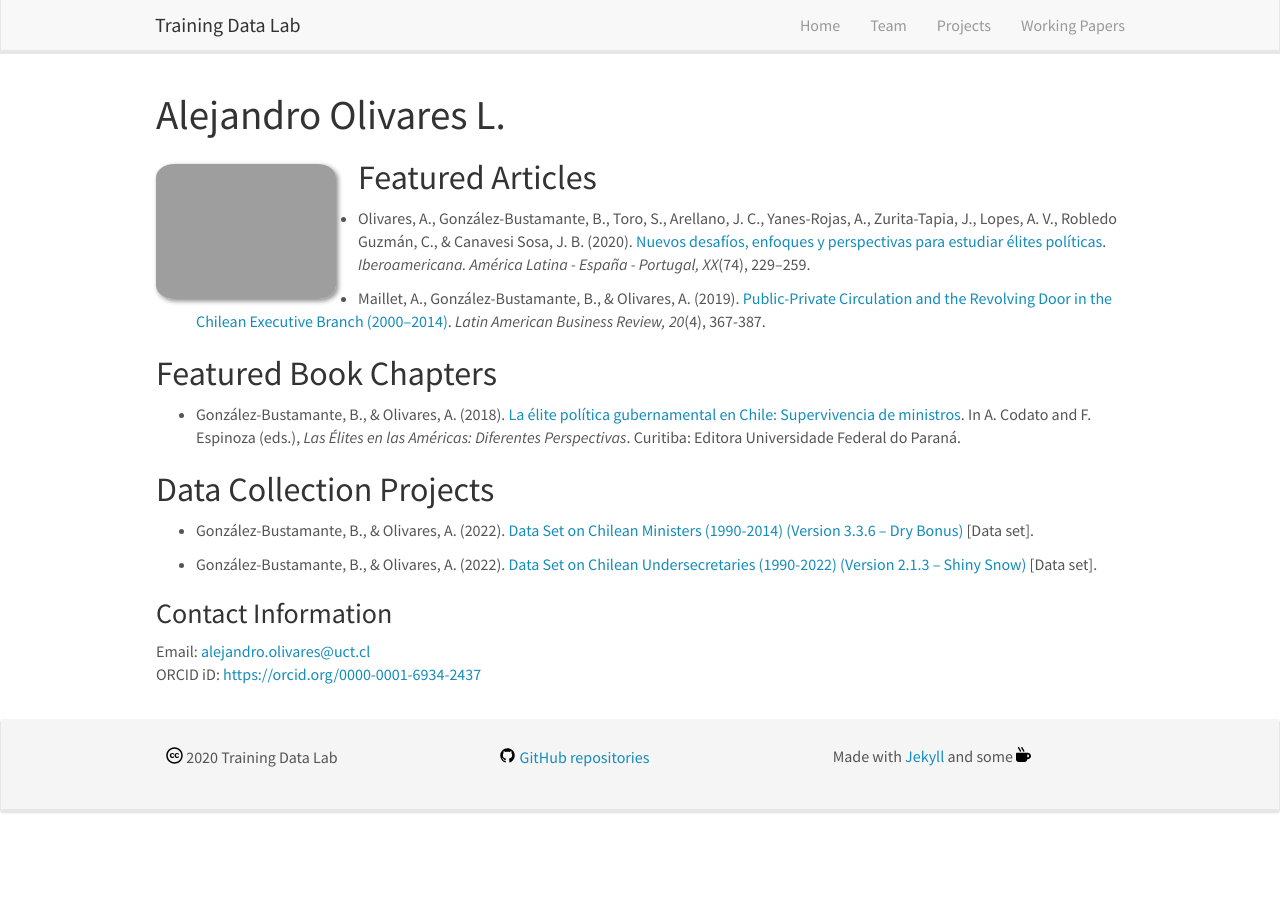
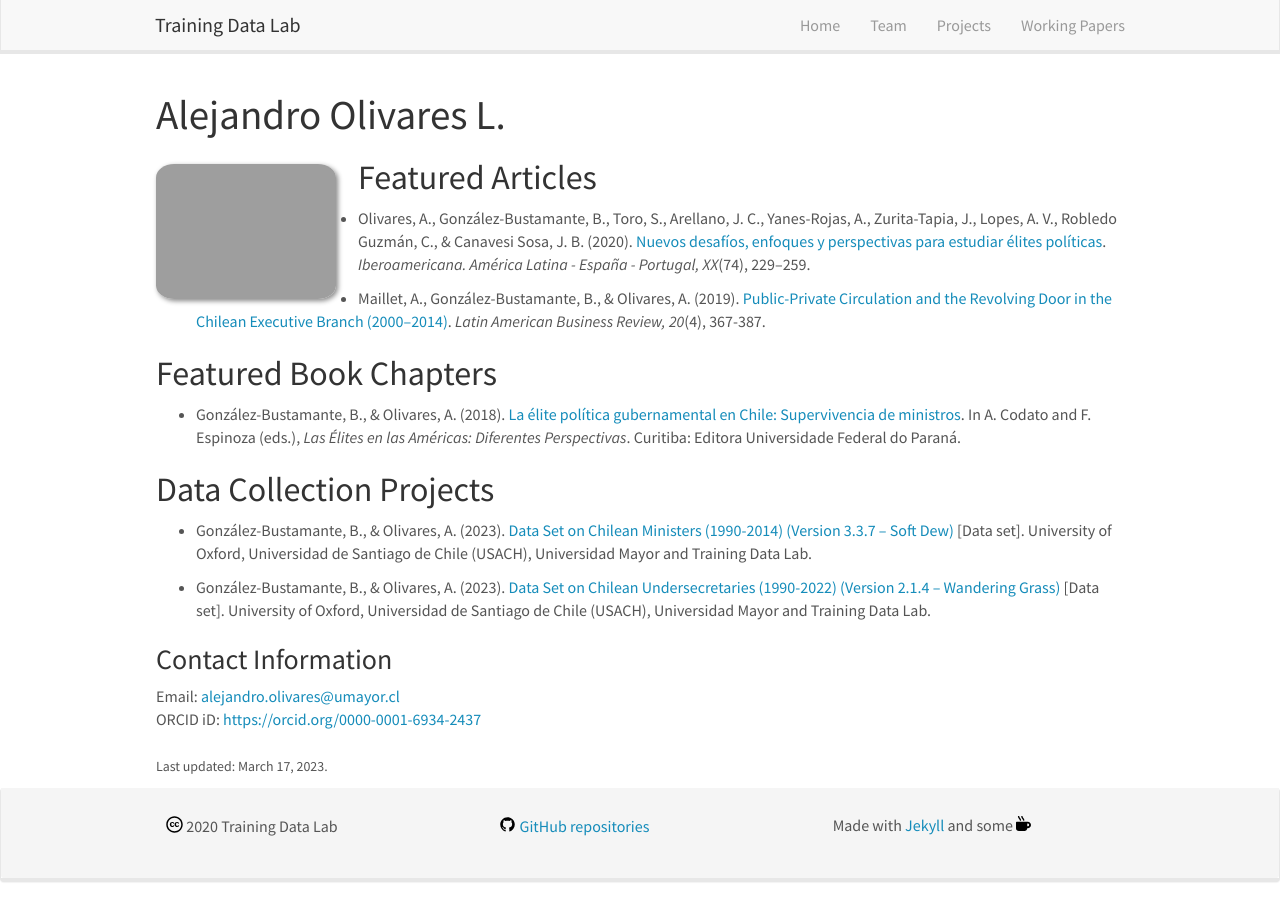
Before and after one commit to training-datalab/old-training-datalab.com, a Jekyll site: the page built from _pages/aolivares.md, in a window 1280 px wide. Built offline with Jekyll 4.4.1, drawn with Linux system fonts in a browser that asks for light colours; nearby versions of some CDN libraries.

Commit message:
Update aolivares.md

```diff
--- a/_pages/aolivares.md
+++ b/_pages/aolivares.md
@@ -1,7 +1,7 @@
 ---
-title: "Training Data Lab - Alejandro Olivares L."
+title: "Training Data Lab - Alejandro Olivares"
 layout: gridlay
-excerpt: "Training Data Lab - Alejandro Olivares L."
+excerpt: "Training Data Lab - Alejandro Olivares"
 sitemap: false
 permalink: /team/aolivares/
 ---
@@ -22,15 +22,16 @@
 
 ## Data Collection Projects
 
-* González-Bustamante, B., & Olivares, A. (2022). <a href="https://doi.org/10.5281/zenodo.5744536" target="_blank">Data Set on Chilean Ministers (1990-2014) (Version 3.3.6 -- Dry Bonus)</a> [Data set].
+* González-Bustamante, B., & Olivares, A. (2023). <a href="https://doi.org/10.5281/zenodo.5744536" target="_blank">Data Set on Chilean Ministers (1990-2014) (Version 3.3.7 -- Soft Dew)</a> [Data set]. University of Oxford, Universidad de Santiago de Chile (USACH), Universidad Mayor and Training Data Lab.
 
-* González-Bustamante, B., & Olivares, A. (2022). <a href="https://doi.org/10.5281/zenodo.5715384" target="_blank">Data Set on Chilean Undersecretaries (1990-2022) (Version 2.1.3 -- Shiny Snow)</a> [Data set].
+* González-Bustamante, B., & Olivares, A. (2023). <a href="https://doi.org/10.5281/zenodo.5715384" target="_blank">Data Set on Chilean Undersecretaries (1990-2022) (Version 2.1.4 -- Wandering Grass)</a> [Data set]. University of Oxford, Universidad de Santiago de Chile (USACH), Universidad Mayor and Training Data Lab.
 
 ### Contact Information
 
-Email: <a href="mailto:alejandro.olivares@uct.cl">alejandro.olivares@uct.cl</a><br />
+Email: <a href="mailto:alejandro.olivares@uct.cl">alejandro.olivares@umayor.cl</a><br />
 <!-- Alternative email: <a href=""></a><br /> -->
 ORCID iD: <a href="https://orcid.org/0000-0001-6934-2437" target="_blank">https://orcid.org/0000-0001-6934-2437</a><br />
 <!-- Personal website: <a href="" target="_blank"></a><br /> -->
 <!-- Institutional website: <a href="" target="_blank"></a><br /> -->
 <br />
+<small>Last updated: March 17, 2023.</small>
```
